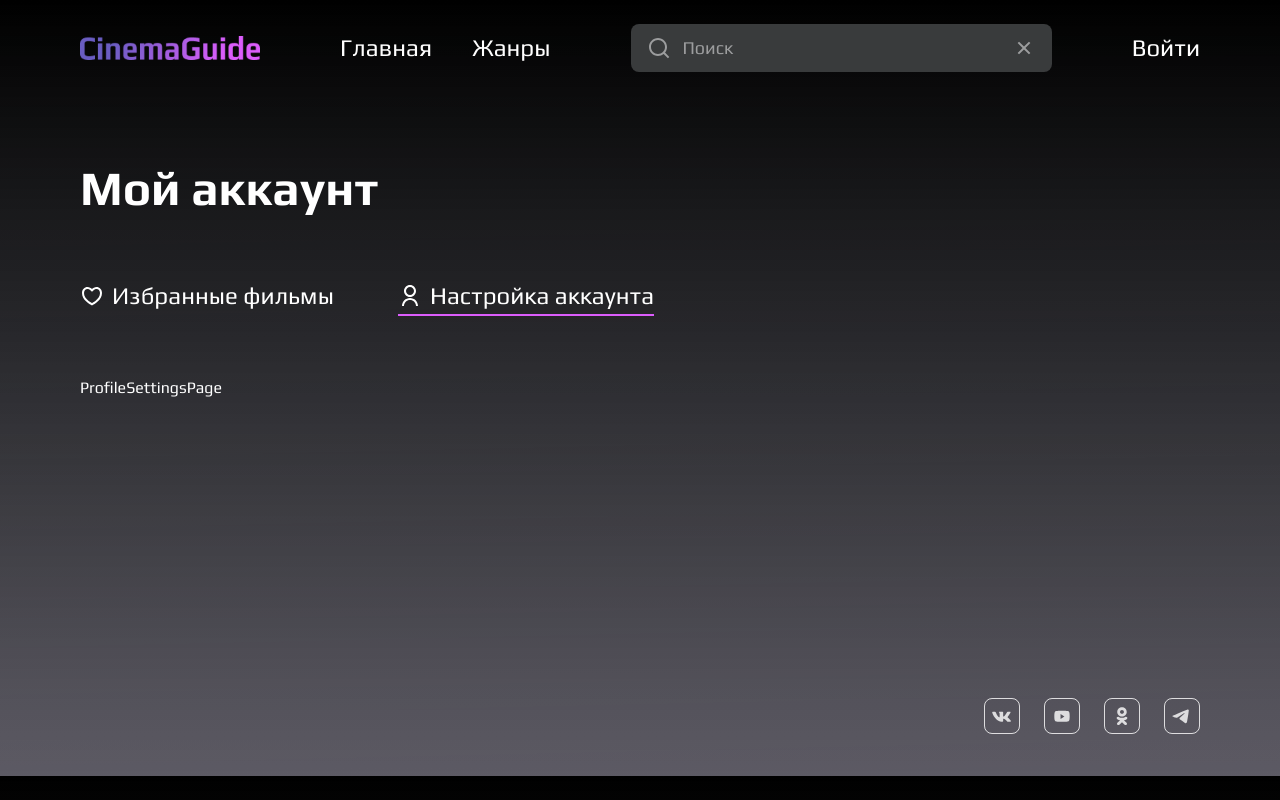
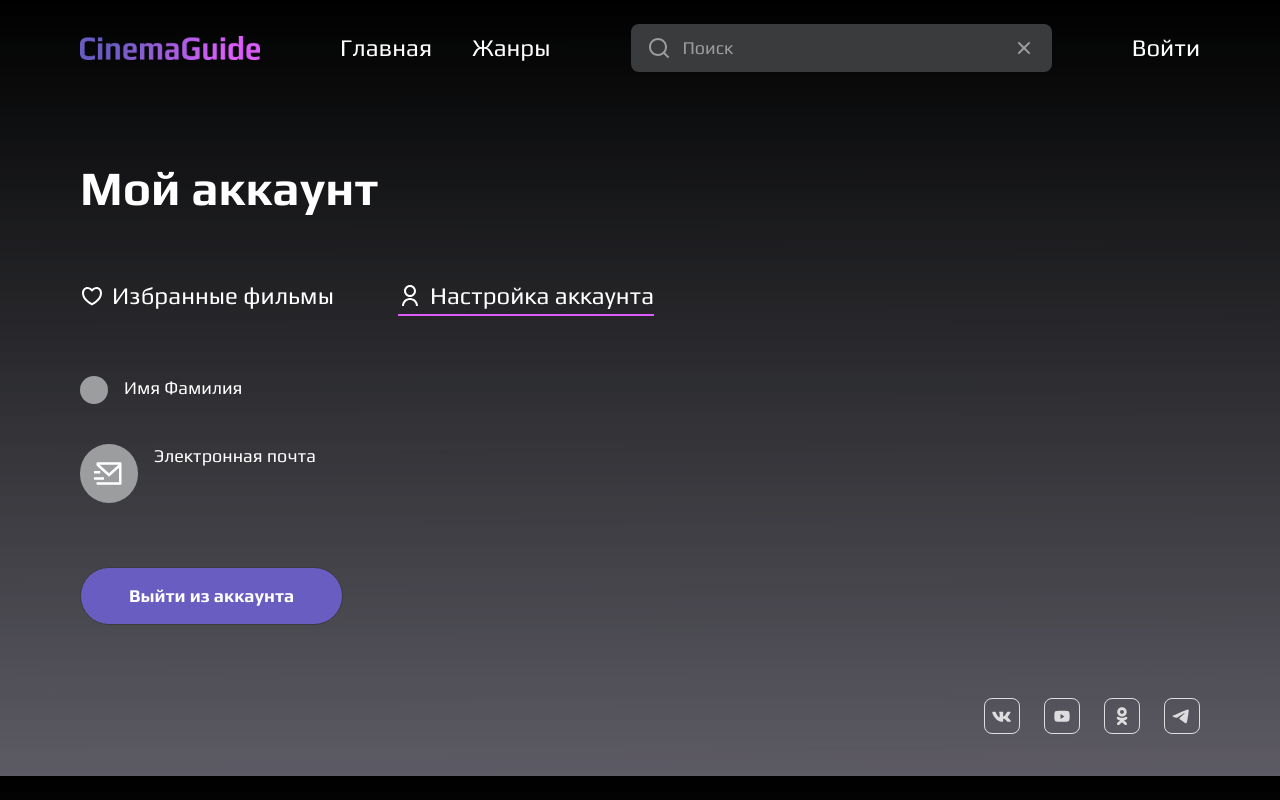
Before and after one commit to SofiaGrey/cinema-guide, a React (Vite) app: page /profile/settings in a window 1280 px wide. Built offline with nearby package versions, Linux system fonts and the light colour scheme; no server answers.

Commit message:
add ProfileSettings page with logout btn

```diff
--- a/src/api/user.ts
+++ b/src/api/user.ts
@@ -29,6 +29,11 @@ export const login = async (
 	return res.data;
 };
 
+export const logout = async ():Promise<SuccessfulResponse> => {
+	const res = await instance.get(AUTH_PATHS.LOGOUT);
+	return res.data;
+}
+
 export const getProfile = async (): Promise<UserData> => {
 	const res = await instance.get(USER_PATHS.PROFILE);
 	return res.data;
--- a/src/pages/ProfileSettingsPage/ProfileSettingsPage.tsx
+++ b/src/pages/ProfileSettingsPage/ProfileSettingsPage.tsx
@@ -1,6 +1,66 @@
+import { useMutation, useQuery, useQueryClient } from '@tanstack/react-query';
+import { getProfile, logout } from '../../api/user';
+import { Button, Icon } from '../../components';
 
 export const ProfileSettingsPage = () => {
+	const { data } = useQuery({
+		queryKey: ['user', 'profile'],
+		queryFn: () => getProfile(),
+		retry: 0,
+	});
+
+	const queryClient = useQueryClient();
+	const { mutate } = useMutation(
+		{
+			mutationFn: logout,
+			onSuccess() {
+				queryClient.invalidateQueries({ queryKey: ['user', 'profile'] });
+			},
+		},
+		queryClient,
+	);
+
+	const handleLogout = async () => {
+		mutate()
+		window.location.href = '/';
+	}
+
 	return (
-		<div>ProfileSettingsPage</div>
-	)
-}
+		<>
+			<ul className="flex flex-col items-start gap-10 mb-16">
+				<li className="flex gap-4">
+					<div className="p-3.5 bg-dark rounded-full text-2xl/8">
+						{data?.name.charAt(0).toUpperCase()}
+						{data?.surname.charAt(0).toUpperCase()}
+					</div>
+					<div>
+						<span className="text-lg/6">Имя Фамилия</span>
+						<h2 className="text-2xl/8 font-bold">
+							{data?.name} {data?.surname}
+						</h2>
+					</div>
+				</li>
+				<li className="flex gap-4">
+					<div className="flex items-center p-3.5 bg-dark rounded-full text-2xl/8">
+						<Icon
+							name="mail"
+							className="fill-white"
+							width={30}
+							height={31}
+						/>
+					</div>
+					<div>
+						<span className="text-lg/6">Электронная почта</span>
+						<h2 className="text-2xl/8 font-bold">{data?.email}</h2>
+					</div>
+				</li>
+			</ul>
+			<Button
+				variant="default"
+				className="bg-btn-primary"
+				onClick={() => handleLogout()}>
+				Выйти из аккаунта
+			</Button>
+		</>
+	);
+};
```
